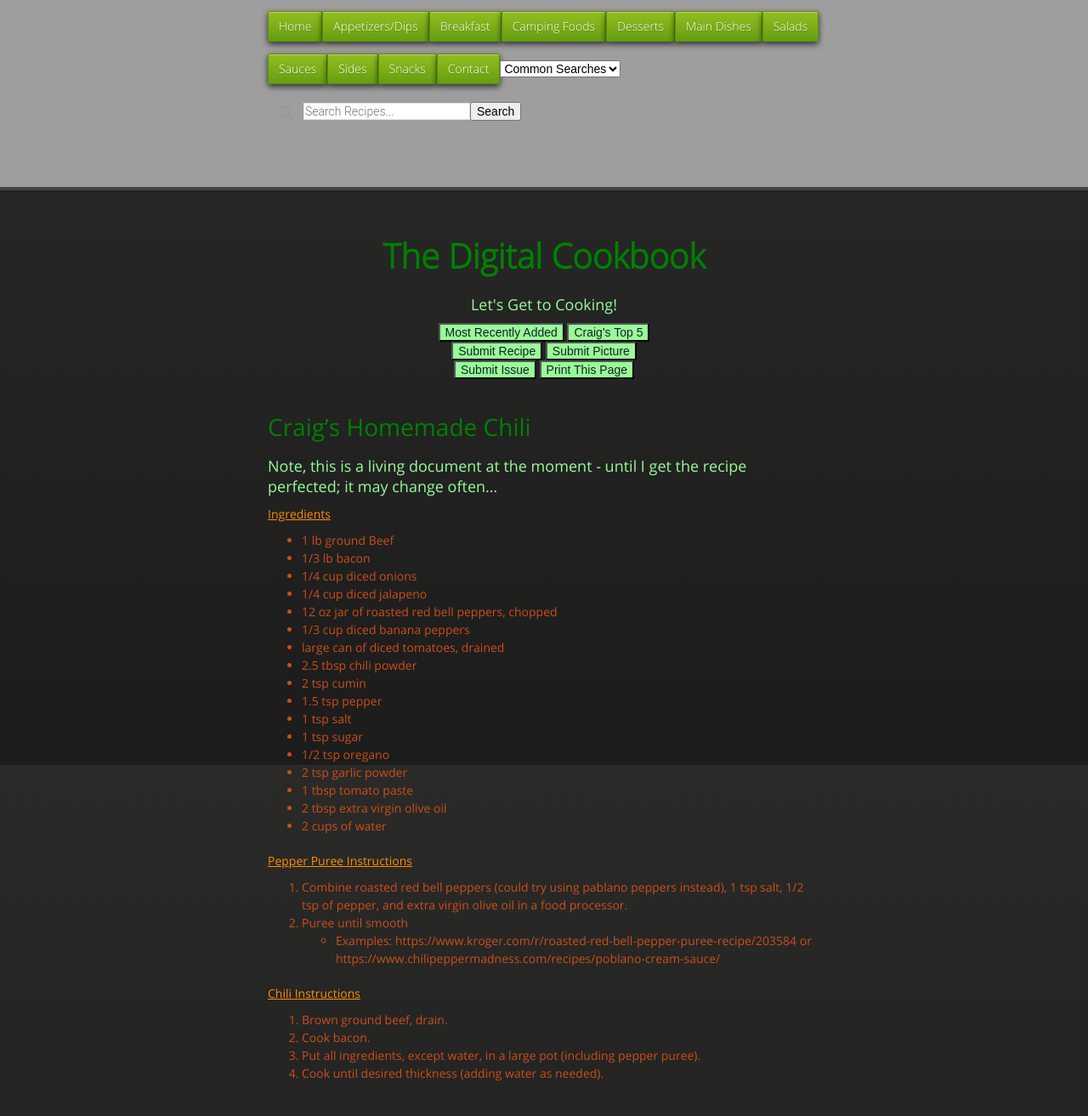
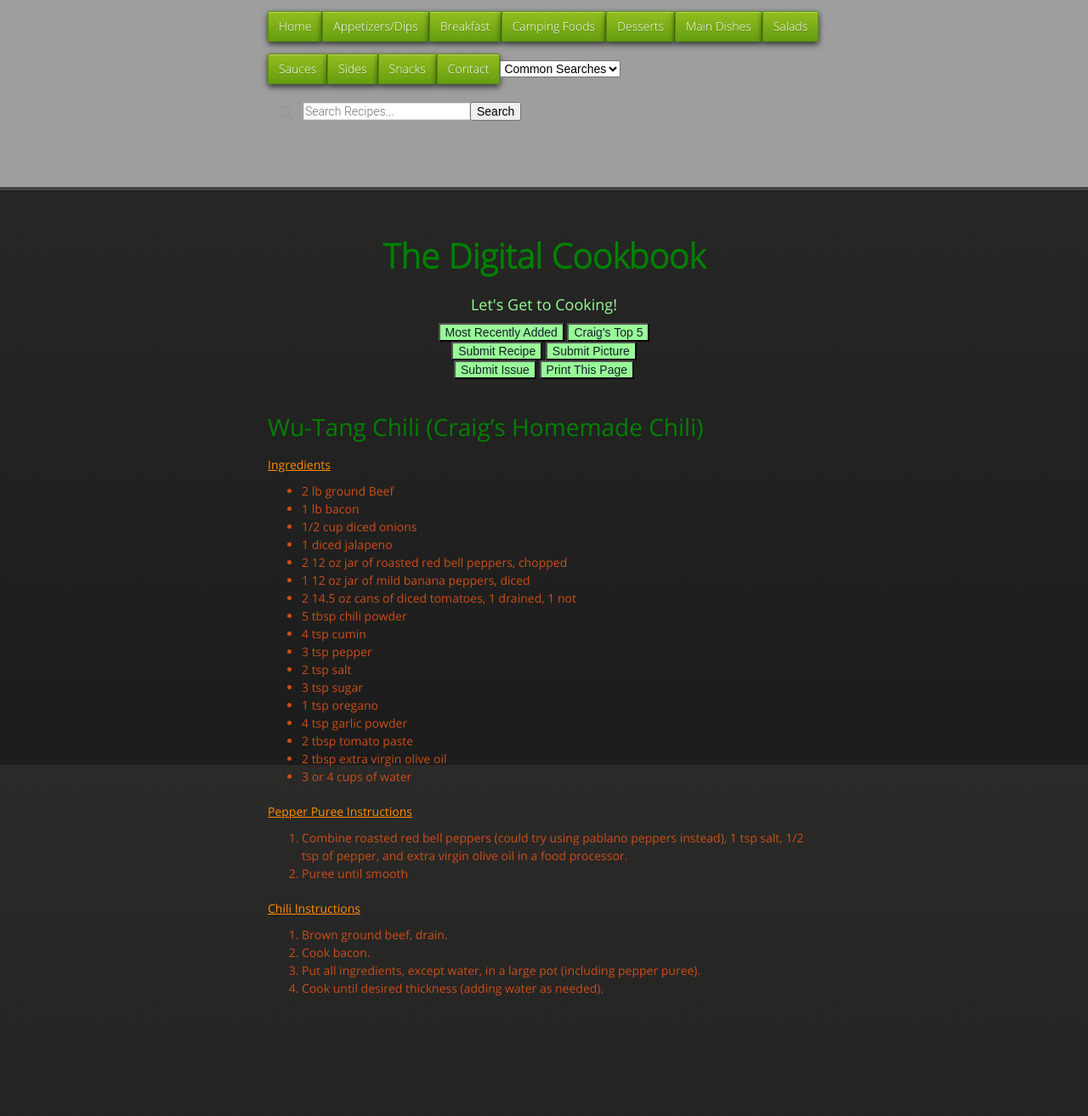
Before and after one commit to cmwillett/TheDigitalCookbook, a Jekyll site: the page built from MainDishes/CraigsHomemadeChili.md, in a window 1280 px wide. Shown: the whole page at 85% size. Built offline with Jekyll 4.4.1, drawn with Linux system fonts in a browser that asks for light colours; nearby versions of some CDN libraries; after the commit the page ends 1213 px from its top, so only the background shows below that.

Commit message:
updated recipe

```diff
--- a/MainDishes/CraigsHomemadeChili.md
+++ b/MainDishes/CraigsHomemadeChili.md
@@ -3,33 +3,30 @@ layout: default
 title: "Craig's Homemade Chili"
 tags: chili,main,course,dinner,homemade,craig,willett
 ---
-# Craig's Homemade Chili
-
-### Note, this is a living document at the moment - until I get the recipe perfected; it may change often...
+# Wu-Tang Chili (Craig's Homemade Chili)
 
 #### Ingredients
-- 1 lb ground Beef
-- 1/3 lb bacon
-- 1/4 cup diced onions
-- 1/4 cup diced jalapeno
-- 12 oz jar of roasted red bell peppers, chopped
-- 1/3 cup diced banana peppers
-- large can of diced tomatoes, drained
-- 2.5 tbsp chili powder
-- 2 tsp cumin
-- 1.5 tsp pepper
-- 1 tsp salt
-- 1 tsp sugar
-- 1/2 tsp oregano
-- 2 tsp garlic powder
-- 1 tbsp tomato paste
+- 2 lb ground Beef
+- 1 lb bacon
+- 1/2 cup diced onions
+- 1 diced jalapeno
+- 2 12 oz jar of roasted red bell peppers, chopped
+- 1 12 oz jar of mild banana peppers, diced
+- 2 14.5 oz cans of diced tomatoes, 1 drained, 1 not
+- 5 tbsp chili powder
+- 4 tsp cumin
+- 3 tsp pepper
+- 2 tsp salt
+- 3 tsp sugar
+- 1 tsp oregano
+- 4 tsp garlic powder
+- 2 tbsp tomato paste
 - 2 tbsp extra virgin olive oil
-- 2 cups of water
+- 3 or 4 cups of water
 
 #### Pepper Puree Instructions
 1. Combine roasted red bell peppers (could try using pablano peppers instead), 1 tsp salt, 1/2 tsp of pepper, and extra virgin olive oil in a food processor.
 2. Puree until smooth
-* Examples:  https://www.kroger.com/r/roasted-red-bell-pepper-puree-recipe/203584 or https://www.chilipeppermadness.com/recipes/poblano-cream-sauce/
 
 #### Chili Instructions
 1. Brown ground beef, drain.
```
